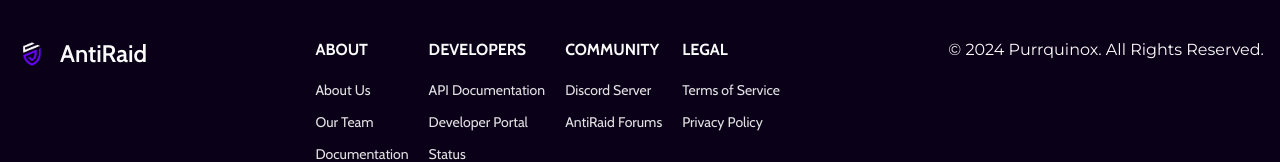
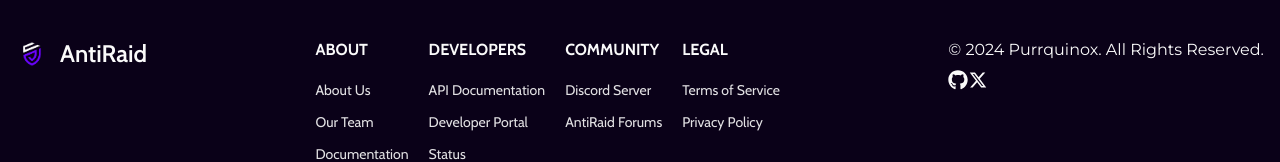
Before and after one commit to Anti-Raid/badgerfang-next, a Next.js app: page /about in a window 1280 px wide. Shown: the part 3019-3181 px from the top of the page. Built offline with nearby package versions, Linux system fonts and the light colour scheme; no server answers; a web font is replaced by a local one.

Commit message:
feat(add): social icon

```diff
--- a/src/components/static/Footer.tsx
+++ b/src/components/static/Footer.tsx
@@ -1,4 +1,6 @@
 import Link from 'next/link';
+import { FaGithub } from 'react-icons/fa';
+import { RiTwitterXFill } from "react-icons/ri";
 import { logo } from '../common';
 
 interface Category {
@@ -8,7 +10,7 @@
 
 interface Social {
 	name: string;
-	icon: string;
+	icon: JSX.Element;
 	href: string;
 }
 
@@ -57,8 +59,13 @@
 const socials: Social[] = [
 	{
 		name: 'Github',
-		icon: 'fa-brands fa-github fa-lg',
+		icon: <FaGithub size={20} />,
 		href: 'https://github.com/Anti-Raid'
+	},
+	{
+		name: 'Twitter',
+		icon: <RiTwitterXFill size={20} />,
+		href: 'https://x.com/HeyAntiRaid'
 	}
 ];
 
@@ -114,9 +121,9 @@
 								<Link
 									key={social.name}
 									href={social.href}
-									className="text-foreground hover:text-foreground/75"
+									className="text-foreground hover:text-foreground/75 flex items-center gap-2"
 								>
-									<i className={social.icon} />
+									{social.icon}
 									<span className="sr-only">{social.name}</span>
 								</Link>
 							))}
```
